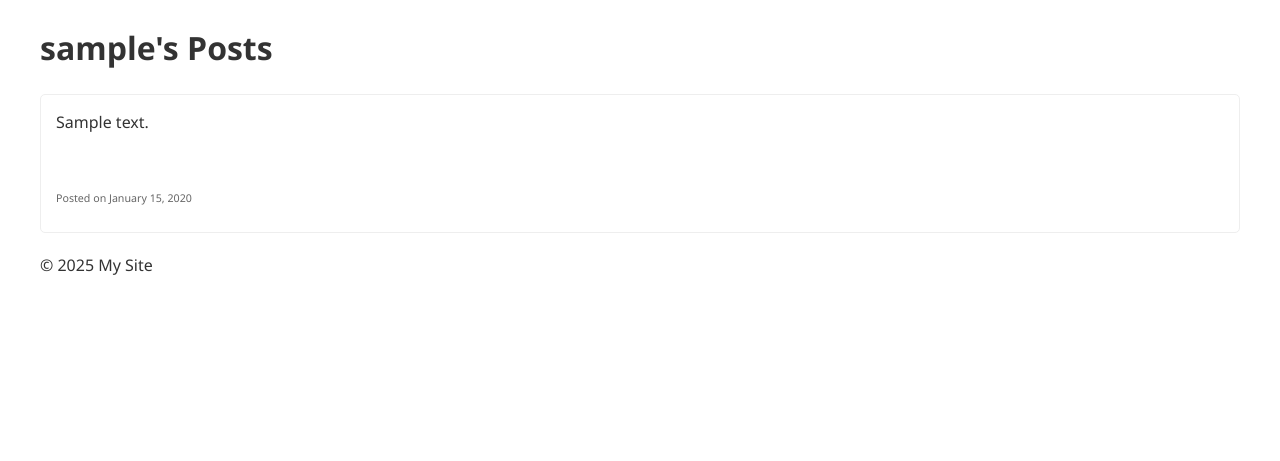
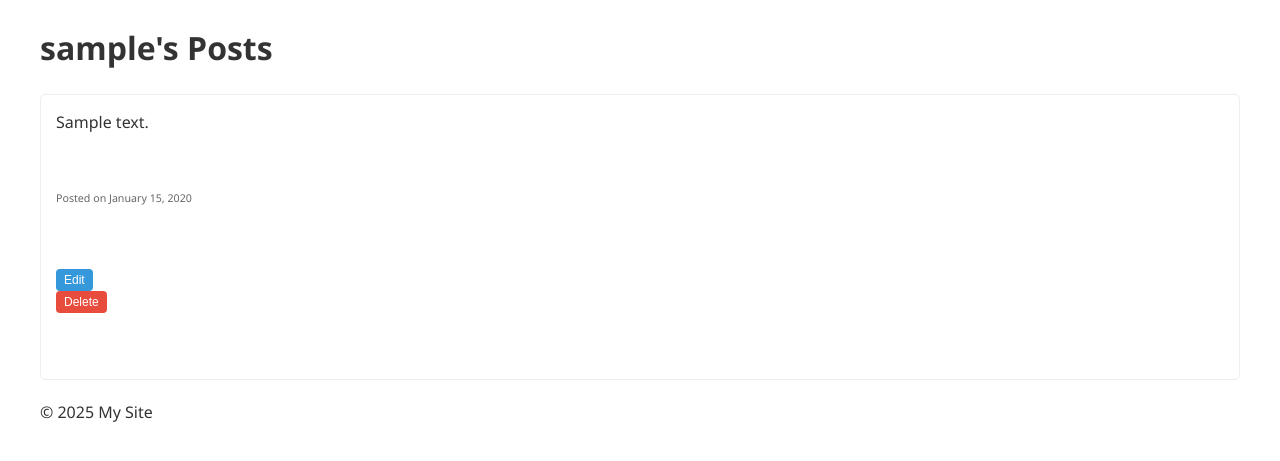
Before and after one commit to w1zzball/haiku, a Django app: a page that uses templates/base_generic.html in a window 1280 px wide. Shown: the part 92-553 px from the top of the page. Run offline with Django 5.2, Linux system fonts and the light colour scheme; a user stored in the database is signed in; tables that the repository leaves empty hold one stand-in row (values such as "Sample post").

Commit message:
Implement post editing and deletion functionality with AJAX support

```diff
--- a/posts/templates/posts/includes/post_item.html
+++ b/posts/templates/posts/includes/post_item.html
@@ -1,11 +1,19 @@
-<li class="post-item">
+{% comment %}this should always be embedded in a list{% endcomment %}
+<li class="post-item" data-post-id="{{ post.id }}">
   <div class="post-content">
-    <p>{{ post.body }}</p>
+    <p class="post-body">{{ post.body }}</p>
     <p class="post-meta">
       {% if show_author %}
         By <a href="{% url 'user-posts' username=post.author.user.username %}">{{ post.author }}</a> ·
       {% endif %}
       <small>Posted on {{ post.created_at|date:'F j, Y' }}</small>
+
+      {% if user.is_authenticated and user.profile == post.author %}
+        <span class="post-actions">
+          <button class="btn btn-sm edit-post-btn" data-post-id="{{ post.id }}">Edit</button>
+          <button class="btn btn-sm btn-danger delete-post-btn" data-post-id="{{ post.id }}">Delete</button>
+        </span>
+      {% endif %}
     </p>
   </div>
 </li>
--- a/posts/urls.py
+++ b/posts/urls.py
@@ -1,7 +1,9 @@
 from django.urls import path
-from .views import UserPostsListView, create_post
+from .views import UserPostsListView, create_post, edit_post, delete_post
 
 urlpatterns = [
     path('<username>/posts/', UserPostsListView.as_view(), name='user-posts'),
     path('create/', create_post, name='create-post'),
+    path('edit/<int:post_id>/', edit_post, name='edit-post'),
+    path('delete/<int:post_id>/', delete_post, name='delete-post'),
 ]
--- a/posts/views.py
+++ b/posts/views.py
@@ -55,3 +55,46 @@ def create_post(request):
 
     # Otherwise redirect to home
     return redirect('home')
+
+
+@login_required
+def edit_post(request, post_id):
+    post = get_object_or_404(Post, id=post_id)
+
+    # Check if user is the author
+    if post.author != request.user.profile:
+        return JsonResponse({'error': 'Not authorized'}, status=403)
+
+    if request.method == 'POST':
+        form = PostForm(request.POST, instance=post)
+        if form.is_valid():
+            form.save()
+            return JsonResponse({
+                'success': True,
+                'body': post.body,
+                'post_id': post.id
+            })
+        return JsonResponse({'error': form.errors}, status=400)
+
+    # GET request returns form HTML
+    form_html = render_to_string(
+        'posts/includes/edit_post_form.html',
+        {'post': post},
+        request=request
+    )
+    return JsonResponse({'form': form_html})
+
+
+@login_required
+def delete_post(request, post_id):
+    if request.method != 'POST':
+        return JsonResponse({'error': 'Method not allowed'}, status=405)
+
+    post = get_object_or_404(Post, id=post_id)
+
+    # Check if user is the author
+    if post.author != request.user.profile:
+        return JsonResponse({'error': 'Not authorized'}, status=403)
+
+    post.delete()
+    return JsonResponse({'success': True})
--- a/static/css/styles.css
+++ b/static/css/styles.css
@@ -143,3 +143,27 @@ nav ul li a {
 .btn-cancel {
   background-color: #95a5a6;
 }
+
+/* Animation for deleting posts */
+.fade-out {
+  opacity: 0;
+  transition: opacity 0.5s;
+}
+
+/* Styling for post action buttons */
+.post-actions {
+  margin-left: 10px;
+}
+
+.btn-sm {
+  padding: 4px 8px;
+  font-size: 12px;
+}
+
+.btn-danger {
+  background-color: #e74c3c;
+}
+
+.edit-post-form {
+  margin-top: 10px;
+}
--- a/templates/base_generic.html
+++ b/templates/base_generic.html
@@ -138,5 +138,111 @@
         })
       </script>
     {% endif %}
+    {% if user.is_authenticated %}
+      <script>
+        document.addEventListener('DOMContentLoaded', function () {
+          // Get CSRF token
+          function getCookie(name) {
+            let cookieValue = null
+            if (document.cookie && document.cookie !== '') {
+              const cookies = document.cookie.split(';')
+              for (let i = 0; i < cookies.length; i++) {
+                const cookie = cookies[i].trim()
+                if (cookie.substring(0, name.length + 1) === name + '=') {
+                  cookieValue = decodeURIComponent(cookie.substring(name.length + 1))
+                  break
+                }
+              }
+            }
+            return cookieValue
+          }
+          const csrftoken = getCookie('csrftoken')
+
+          // Handle edit post buttons
+          document.body.addEventListener('click', function (e) {
+            // Edit post button clicked
+            if (e.target.classList.contains('edit-post-btn')) {
+              const postId = e.target.dataset.postId
+              const postItem = document.querySelector(`li.post-item[data-post-id="${postId}"]`)
+              const postContent = postItem.querySelector('.post-content')
+
+              // Fetch the edit form
+              fetch(`/user/edit/${postId}/`, {
+                headers: {
+                  'X-Requested-With': 'XMLHttpRequest',
+                  'X-CSRFToken': csrftoken
+                }
+              })
+                .then((response) => response.json())
+                .then((data) => {
+                  // Save the original content to restore if canceled
+                  postItem.dataset.originalContent = postContent.innerHTML
+                  // Replace the post content with the edit form
+                  postContent.innerHTML = data.form
+
+                  // Add event listeners for the new form
+                  const editForm = postContent.querySelector('.edit-post-form')
+                  const cancelBtn = editForm.querySelector('.cancel-edit-btn')
+
+                  // Cancel editing
+                  cancelBtn.addEventListener('click', function () {
+                    postContent.innerHTML = postItem.dataset.originalContent
+                  })
+
+                  // Submit the edit form
+                  editForm.addEventListener('submit', function (e) {
+                    e.preventDefault()
+
+                    const formData = new FormData(editForm)
+                    fetch(`/user/edit/${postId}/`, {
+                      method: 'POST',
+                      headers: {
+                        'X-Requested-With': 'XMLHttpRequest',
+                        'X-CSRFToken': csrftoken
+                      },
+                      body: formData
+                    })
+                      .then((response) => response.json())
+                      .then((data) => {
+                        if (data.success) {
+                          // Update the post content without refreshing
+                          postContent.innerHTML = postItem.dataset.originalContent
+                          postItem.querySelector('.post-body').textContent = data.body
+                        }
+                      })
+                  })
+                })
+            }
+
+            // Delete post button clicked
+            if (e.target.classList.contains('delete-post-btn')) {
+              const postId = e.target.dataset.postId
+              const postItem = document.querySelector(`li.post-item[data-post-id="${postId}"]`)
+
+              // Ask for confirmation
+              if (confirm('Are you sure you want to delete this post? This action cannot be undone.')) {
+                fetch(`/user/delete/${postId}/`, {
+                  method: 'POST',
+                  headers: {
+                    'X-Requested-With': 'XMLHttpRequest',
+                    'X-CSRFToken': csrftoken
+                  }
+                })
+                  .then((response) => response.json())
+                  .then((data) => {
+                    if (data.success) {
+                      // Remove the post from the DOM
+                      postItem.classList.add('fade-out')
+                      setTimeout(() => {
+                        postItem.remove()
+                      }, 500)
+                    }
+                  })
+              }
+            }
+          })
+        })
+      </script>
+    {% endif %}
   </body>
 </html>
```
Also changed, not shown: posts/templates/posts/includes/edit_post_form.html (added, +8 -0 lines), README.md.
